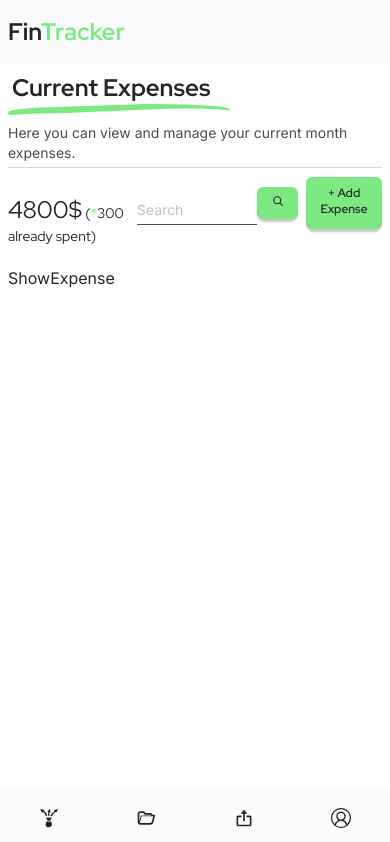
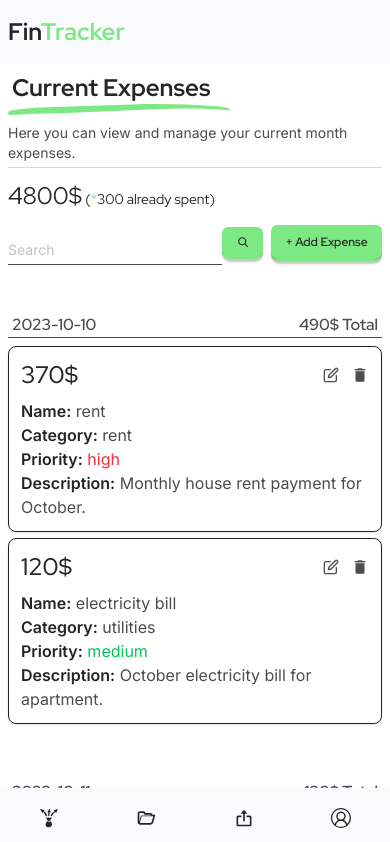
Before and after one commit to Leader437/fintracker, a React (Vite) app in the folder client/: page / in a window 390 px wide. Shown: the top 842 px of the page. Built offline with nearby package versions, Linux system fonts and the light colour scheme.

Commit message:
completed expense display components (expenseRow and expenseCard) and made them responsive

```diff
--- a/client/src/components/Button/Button.jsx
+++ b/client/src/components/Button/Button.jsx
@@ -14,7 +14,7 @@ const Button = ({
       <span className="shadow" />
       <span className="edge" />
       <div className={`front text-${size}`}>
-        <span>{children}</span>
+        <span className="whitespace-nowrap">{children}</span>
       </div>
     </button>
   );
--- /dev/null
+++ b/client/src/components/ExpenseCard/ExpenseCard.jsx
@@ -0,0 +1,56 @@
+import { MdDelete } from "react-icons/md";
+import { FiEdit } from "react-icons/fi";
+
+const ExpenseCard = ({ expense, currency }) => {
+  return (
+    <div>
+      <div className="grid gap-4 md:hidden">
+        <div key={expense.id} className="p-3 border rounded-lg shadow-sm">
+          <div className="flex items-center justify-between mb-2">
+            <h5 className="text-2xl font-medium text-display">
+              {expense.amount}{currency}
+            </h5>
+            <div className="flex gap-3">
+              <button className="text-base text-detail">
+                <FiEdit />
+              </button>
+              <button className="text-lg text-detail">
+                <MdDelete />
+              </button>
+            </div>
+          </div>
+          <p className="text-detail">
+            <span className="font-semibold text-primary">Name:</span>{" "}
+            {expense.name}
+          </p>
+          <p className="text-detail">
+            <span className="font-semibold text-primary">Category:</span>{" "}
+            {expense.category}
+          </p>
+          <p className="text-detail">
+            <span className="font-semibold text-primary">Priority:</span>{" "}
+            <span
+              className={`${
+                expense.priority === "high"
+                  ? "text-red-500"
+                  : expense.priority === "medium"
+                  ? "text-green-500"
+                  : "text-yellow-500"
+              }`}
+            >
+              {expense.priority}
+            </span>
+          </p>
+          {expense.description && (
+            <p className="text-detail">
+              <span className="font-semibold text-primary">Description:</span>{" "}
+              {expense.description}
+            </p>
+          )}
+        </div>
+      </div>
+    </div>
+  );
+};
+
+export default ExpenseCard;
--- /dev/null
+++ b/client/src/components/ExpenseRow/ExpenseRow.jsx
@@ -0,0 +1,52 @@
+import { MdDelete } from "react-icons/md";
+import { FiEdit } from "react-icons/fi";
+
+const ExpenseRow = ({ expense, currency }) => {
+  return (
+    <>
+      <p className="text-sm break-words text-detail">{expense.name}</p>
+      <p className="text-sm text-detail">{expense.amount}{currency}</p>
+      <p className="text-sm text-detail">
+        {expense.description ? (
+          expense.description.split(" ").length <= 3 ? (
+            <span className="block mx-auto">{expense.description}</span>
+          ) : (
+            <details>
+              <summary
+                className="list-none cursor-pointer"
+                style={{ outline: "none" }}
+              >
+                {expense.description.split(" ").slice(0, 3).join(" ") + "..."}
+              </summary>
+              <p className="mt-1 text-sm">{expense.description}</p>
+            </details>
+          )
+        ) : (
+          <span className="block mx-auto">-</span>
+        )}
+      </p>
+      <p className="text-sm text-detail">{expense.category}</p>
+      <p
+        className={`text-sm ${
+          expense.priority == "high"
+            ? "text-red-500"
+            : expense.priority == "medium"
+            ? "text-green-500"
+            : "text-yellow-500"
+        }`}
+      >
+        {expense.priority}
+      </p>
+      <div className="flex gap-3">
+        <button className="text-base text-detail">
+          <FiEdit />
+        </button>
+        <button className="text-lg text-detail">
+          <MdDelete />
+        </button>
+      </div>
+    </>
+  );
+};
+
+export default ExpenseRow;
--- /dev/null
+++ b/client/src/components/Select/Select.jsx
@@ -0,0 +1,27 @@
+import { useId } from "react"
+
+const Select = ({
+    label,
+    options,
+    className = '',
+    ref,
+    name,
+    ...props
+}) => {
+  const id = useId();
+
+  return (
+    <div>
+        {label && <label htmlFor={id}>{label}</label>}
+        <select id={id} className={`${className}`} {...props} ref={ref} name={name}>
+            {options?.map(option => (                                // '?' here is optional chaining to map the array means if there's undefined or null in array than just return undefined without an error, if there's some value in array than map it, if we don't apply some kind of check, looping an empty array through errors
+                <option key={option} value={option}>
+                    {option}
+                </option>
+            ))}
+        </select>
+    </div>
+  )
+}
+
+export default Select
--- /dev/null
+++ b/client/src/components/ShowExpense/ShowExpense.css
@@ -0,0 +1,13 @@
+.expense-grid {
+    display: none;
+    grid-template-columns: 1fr 1fr 2fr 1fr 1fr 1fr;
+    gap: 1rem 1.5rem;
+    align-items: start;
+    width: 100%;
+}
+
+@media screen and (min-width: 768px) {
+    .expense-grid {
+        display: grid;
+    }
+}
--- a/client/src/components/ShowExpense/ShowExpense.jsx
+++ b/client/src/components/ShowExpense/ShowExpense.jsx
@@ -1,9 +1,74 @@
-import React from 'react'
+import ExpenseCard from "../ExpenseCard/ExpenseCard";
+import ExpenseRow from "../ExpenseRow/ExpenseRow";
+import "./ShowExpense.css";
 
-const ShowExpense = () => {
+const ShowExpense = ({expenses}) => {
+  const currency = "$";
+
+  // grouped Expenses by date
+  const groupedExpenses = Object.values(
+    expenses.reduce((acc, expense) => {
+      if (!acc[expense.date]) {
+        acc[expense.date] = { date: expense.date, items: [], total: 0 };
+      }
+      acc[expense.date].items.push(expense);
+      acc[expense.date].total += expense.amount;
+      return acc;
+    }, {})
+  );
+
   return (
-    <div>ShowExpense</div>
-  )
-}
+    <div>
+      <ul>
+        {groupedExpenses.map((group) => (
+          <li key={group.date} className="mb-14">
+            <div className="flex items-center justify-between gap-2 mt-2">
+              <p className="px-1 font-semibold text-detail font-display whitespace-nowrap">
+                {group.date}
+              </p>
+              <p className="px-1 font-semibold text-detail font-display whitespace-nowrap">
+                {group.total}
+                {currency} Total
+              </p>
+            </div>
+            <div className="bg-detail h-[1px] w-full mb-2"></div>
 
-export default ShowExpense
+            <div className="mb-2 expense-grid">
+              <h4 className="text-base font-bold text-left font-display text-primary">
+                Name
+              </h4>
+              <h4 className="text-base font-bold text-left font-display text-primary">
+                Amount
+              </h4>
+              <h4 className="text-base font-bold text-left font-display text-primary">
+                Description
+              </h4>
+              <h4 className="text-base font-bold text-left font-display text-primary">
+                Category
+              </h4>
+              <h4 className="text-base font-bold text-left font-display text-primary">
+                Priority
+              </h4>
+              <h4 className="text-base font-bold text-left font-display text-primary">
+                Action
+              </h4>
+            </div>
+            {/* data row - use paragraphs for text content */}
+            <ul>
+              {group.items.map((expense) => (
+                <li className="mb-1.5">
+                  <div className="expense-grid">
+                    <ExpenseRow expense={expense} currency={currency} />
+                  </div>
+                  <ExpenseCard expense={expense} currency={currency} />
+                </li>
+              ))}
+            </ul>
+          </li>
+        ))}
+      </ul>
+    </div>
+  );
+};
+
+export default ShowExpense;
--- a/client/src/components/index.js
+++ b/client/src/components/index.js
@@ -4,5 +4,18 @@ import Button from "./Button/Button";
 import Heading from "./Heading/Heading";
 import Input from "./Input/Input";
 import ShowExpense from "./ShowExpense/ShowExpense";
+import Select from "./Select/Select";
+import ExpenseRow from "./ExpenseRow/ExpenseRow";
+import ExpenseCard from "./ExpenseCard/ExpenseCard";
 
-export { Sidebar, Container, Button, Heading, Input, ShowExpense };
+export {
+    Sidebar,
+    Container,
+    Button,
+    Heading,
+    Input,
+    ShowExpense,
+    Select,
+    ExpenseRow,
+    ExpenseCard
+};
--- a/client/src/pages/CurrentExpenses/CurrentExpenses.jsx
+++ b/client/src/pages/CurrentExpenses/CurrentExpenses.jsx
@@ -2,6 +2,100 @@ import { Button, Heading, Input, ShowExpense } from "../../components";
 import { IoSearch } from "react-icons/io5";
 
 const CurrentExpenses = () => {
+  const expenses = [
+    {
+      id: 1,
+      name: "rent",
+      description: "Monthly house rent payment for October.",
+      amount: 370,
+      priority: "high",
+      category: "rent",
+      date: "2023-10-10",
+    },
+    {
+      id: 2,
+      name: "electricity bill",
+      description: "October electricity bill for apartment.",
+      amount: 120,
+      priority: "medium",
+      category: "utilities",
+      date: "2023-10-10",
+    },
+    {
+      id: 3,
+      name: "groceries",
+      description:
+        "Bought groceries from supermarket including fruits and vegetables.",
+      amount: 90,
+      priority: "high",
+      category: "food",
+      date: "2023-10-11",
+    },
+    {
+      id: 4,
+      name: "internet",
+      description: "Broadband bill for the month of October.",
+      amount: 40,
+      priority: "medium",
+      category: "utilities",
+      date: "2023-10-11",
+    },
+    {
+      id: 5,
+      name: "safai ky paisay",
+      description: "",
+      amount: 50,
+      priority: "low",
+      category: "maintenance",
+      date: "2023-11-10",
+    },
+    {
+      id: 6,
+      name: "fuel",
+      description: "Petrol refilling.",
+      amount: 65,
+      priority: "medium",
+      category: "transport",
+      date: "2023-11-10",
+    },
+    {
+      id: 7,
+      name: "dinner",
+      description: "Dinner with friends at local restaurant.",
+      amount: 45,
+      priority: "low",
+      category: "food",
+      date: "2023-11-11",
+    },
+    {
+      id: 8,
+      name: "gym membership",
+      description: "Monthly gym subscription fee.",
+      amount: 30,
+      priority: "medium",
+      category: "health",
+      date: "2023-11-11",
+    },
+    {
+      id: 9,
+      name: "shopping",
+      description: "Bought clothes and shoes.",
+      amount: 150,
+      priority: "low",
+      category: "shopping",
+      date: "2023-11-12",
+    },
+    {
+      id: 10,
+      name: "water bill",
+      description: "",
+      amount: 25,
+      priority: "medium",
+      category: "utilities",
+      date: "2023-11-12",
+    },
+  ];
+
   return (
     <>
       <Heading size="4xl">Current Expenses</Heading>
@@ -9,12 +103,12 @@ const CurrentExpenses = () => {
         Here you can view and manage your current month expenses.
       </p>
       <div className="w-full mb-3 border-b border-[rgba(128,128,128,0.3)]"></div>
-      <div className="flex items-baseline justify-between mb-5">
+      <div className="flex flex-col items-baseline justify-between gap-3 mb-12 md:flex-row">
         <p className="text-sm font-display">
           <span className="text-2xl">4800$</span> (
           <span className="text-accent">*</span>300 already spent)
         </p>
-        <div className="flex items-center gap-2">
+        <div className="flex items-center gap-2 ml-auto">
           <form action="" className="flex items-center">
             <Input label="Search" />
             <Button size="xs">
@@ -24,7 +118,7 @@ const CurrentExpenses = () => {
           <Button size="xs">+ Add Expense</Button>
         </div>
       </div>
-      <ShowExpense />
+      <ShowExpense expenses={expenses} />
     </>
   );
 };
```
Also changed, not shown: client/src/components/Heading/Heading.css (added).
